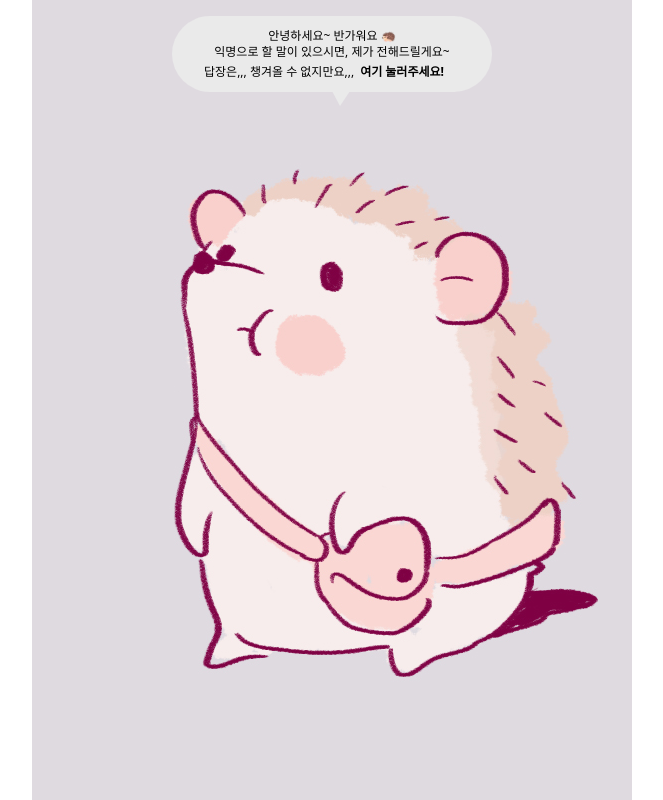
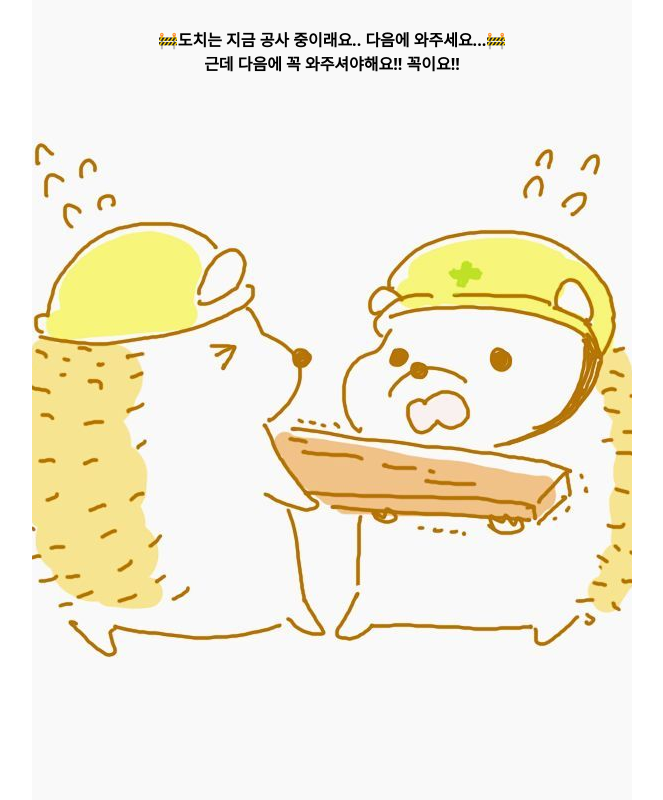
Before and after one commit to Hoonshi/SHY-DOCHI, a React (Vite) app: page / in a window 1280 px wide. Shown: the whole page, without its empty margins (308-971 px from the left). Built offline with nearby package versions, Linux system fonts and the light colour scheme.

Commit message:
feat: 마이그레이션을 위한 작업 일시 중단

```diff
--- /dev/null
+++ b/src/pages/construction.tsx
@@ -0,0 +1,9 @@
+export default function Construction() {
+  return (
+    <div className="pt-7 mx-auto text-[16px] font-bold text-center">
+      🚧도치는 지금 공사 중이래요.. 다음에 와주세요...🚧
+      <br></br>
+      근데 다음에 꼭 와주셔야해요!! 꼭이요!!
+    </div>
+  )
+}
--- a/src/pages/layout.tsx
+++ b/src/pages/layout.tsx
@@ -2,7 +2,7 @@
 
 export default function Layout() {
   return (
-    <div className="max-w-[600px] h-screen m-auto bg-[url('/img/도치.jpg')] bg-center">
+    <div className="max-w-[600px] h-screen m-auto bg-[url('/img/고스미.jpg')] bg-center">
       <Outlet />
     </div>
   )
--- a/src/routes/router.tsx
+++ b/src/routes/router.tsx
@@ -1,4 +1,5 @@
-import IntroPage from '@/pages/introPage'
+import Construction from '@/pages/construction'
+// import IntroPage from '@/pages/introPage'
 import Layout from '@/pages/layout'
 
 import { createBrowserRouter, RouterProvider } from 'react-router'
@@ -6,7 +7,7 @@
 const router = createBrowserRouter([
   {
     element: <Layout />,
-    children: [{ path: '/', element: <IntroPage /> }]
+    children: [{ path: '/', element: <Construction /> }]
   }
 ])
 
```
Also changed, not shown: public/img/고스미.jpg (added), 1 other file (tests, documents, lock files or other folders).
